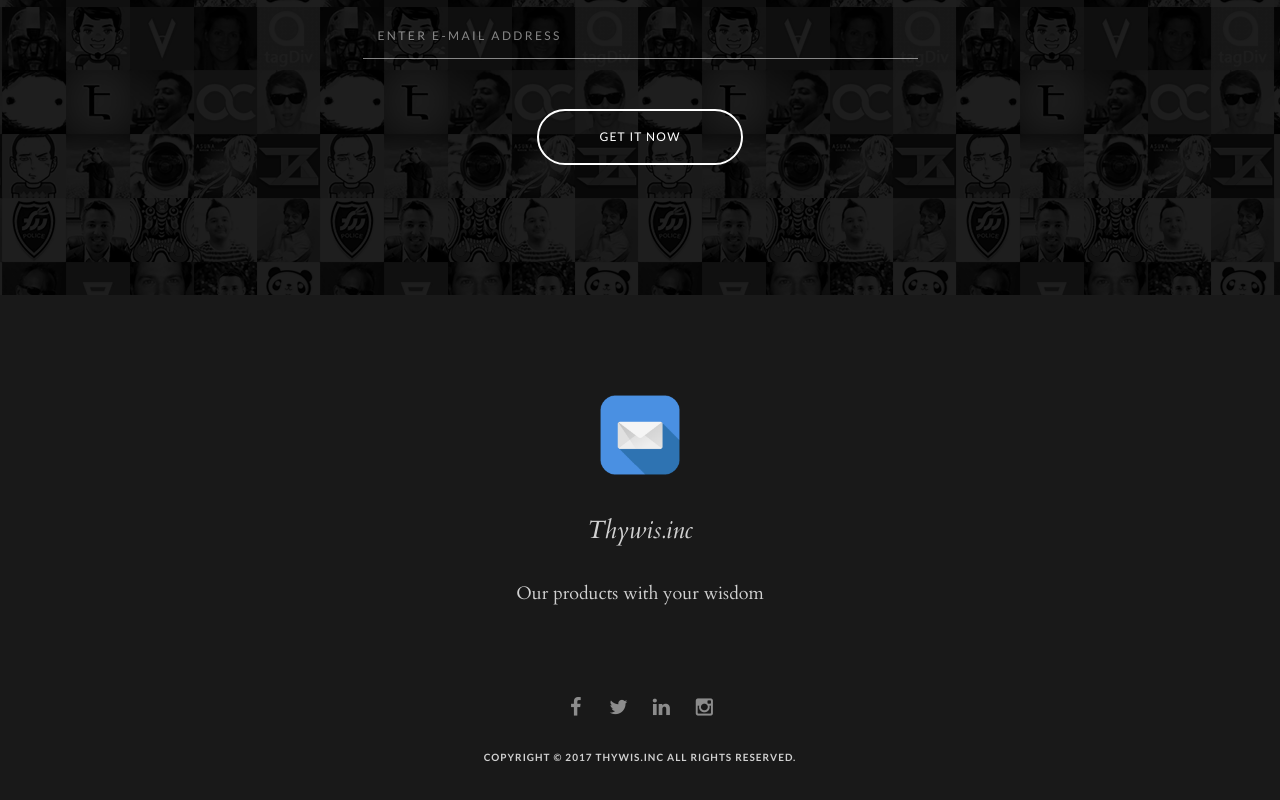
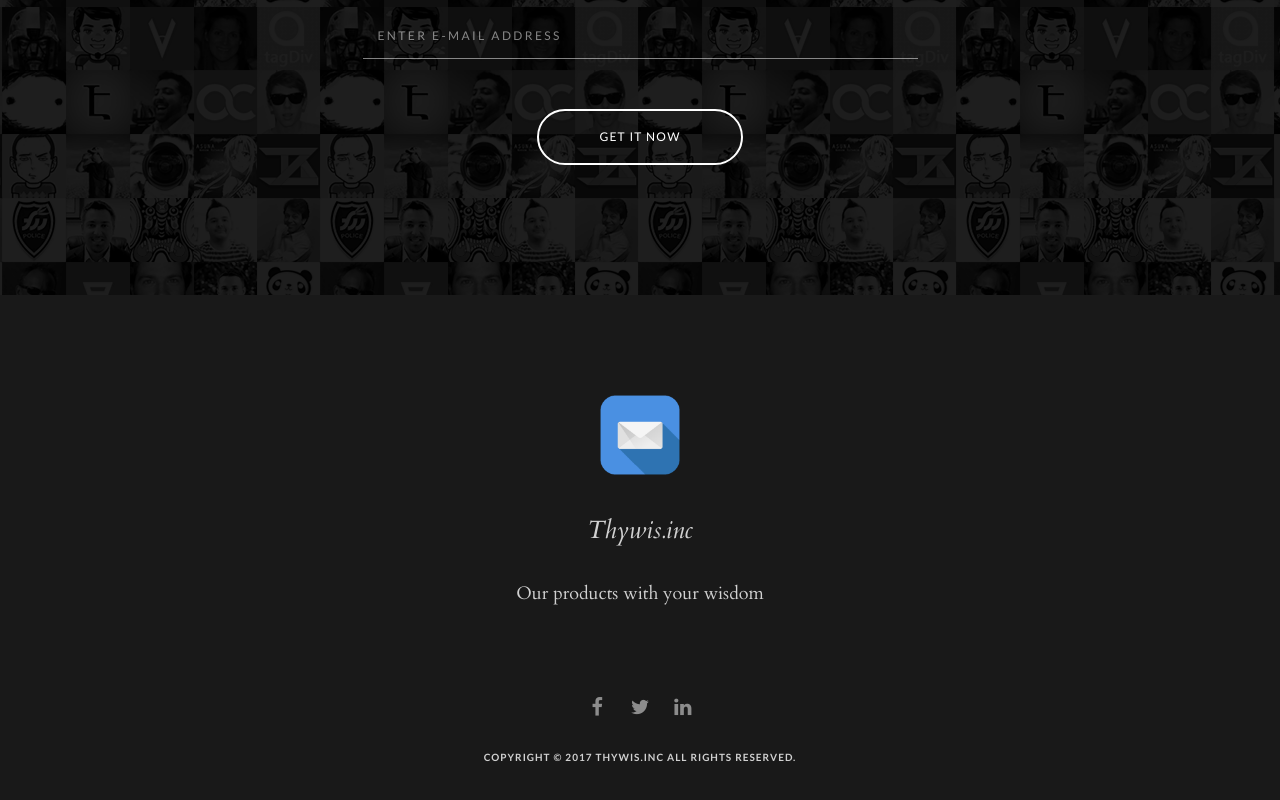
Before and after one commit to Thywis/website, a plain HTML site: page index.html in a window 1280 px wide. Shown: the part 4421-5221 px from the top of the page. Drawn offline with Linux system fonts and the light colour scheme.

Commit message:
update social media links

```diff
--- a/index.html
+++ b/index.html
@@ -287,10 +287,9 @@
 			<!-- Social List -->
 			<div class="row">
 				<ul class="col-xs-12 social-list">
-					<li><a href="#"><i class="social-icon-facebook"></i></a></li>
-					<li><a href="#"><i class="social-icon-twitter"></i></a></li>
-					<li><a href="#"><i class="social-icon-linkedin"></i></a></li>
-					<li><a href="#"><i class="social-icon-instagram"></i></a></li>
+					<li><a href="https://www.facebook.com/pickedmail/"><i class="social-icon-facebook"></i></a></li>
+					<li><a href="https://twitter.com/PickedMail"><i class="social-icon-twitter"></i></a></li>
+					<li><a href="https://www.linkedin.com/company/thywis-inc."><i class="social-icon-linkedin"></i></a></li>
 				</ul>
 			</div>
 
```
